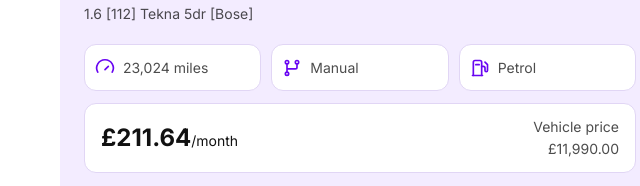
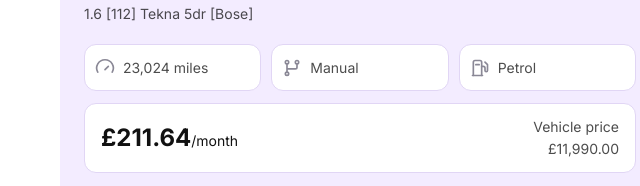
Before and after one commit to Louis-B-Work/lp-social, a plain HTML site: page index.html in a window 1280 px wide. Shown: the part 577-763 px from the top of the page, 280-920 px from the left. Drawn offline with Linux system fonts and the light colour scheme.

Commit message:
Mute stat icon colour to grey
Co-Authored-By: Claude Sonnet 5.5 <noreply@anthropic.com>

```diff
--- a/index.html
+++ b/index.html
@@ -49,7 +49,7 @@
 
   .stats { list-style: none; display: grid; grid-template-columns: repeat(3, 1fr); gap: 10px; padding: 0; margin: 20px 0 0; }
   .stats li { display: flex; align-items: center; gap: 8px; background: #fff; border: 1px solid var(--line); border-radius: 12px; padding: 12px 10px; font-size: 14px; font-weight: 400; line-height: 1.5; color: rgba(0,0,0,.7); min-width: 0; }
-  .stats svg { flex: none; width: 20px; height: 20px; color: var(--brand); }
+  .stats svg { flex: none; width: 20px; height: 20px; color: #8a8896; }
 
   .price-panel { margin-top: 12px; background: #fff; border: 1px solid var(--line); border-radius: 12px; padding: 12px 16px; display: flex; justify-content: space-between; align-items: center; gap: 12px; flex-wrap: wrap; }
   .price-label { font-size: 14px; font-weight: 400; color: rgba(0,0,0,.7); margin: 0 0 1px; }
```
